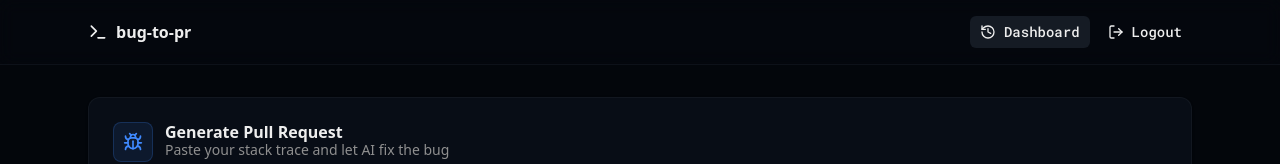
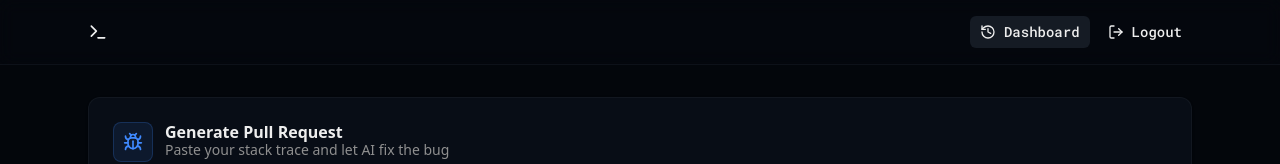
Before and after one commit to ProgramadoresSemPatria/HB03-2025_BUG_TO_PR, a Next.js app in the folder frontend/: page /dashboard in a window 1280 px wide. Shown: the top 164 px of the page. Built offline with nearby package versions, Linux system fonts and the light colour scheme; no server answers.

Commit message:
style: simplify header component by removing redundant text element for cleaner design and improved link interaction

```diff
--- a/frontend/src/components/shared/header.tsx
+++ b/frontend/src/components/shared/header.tsx
@@ -21,9 +21,8 @@ export function Header({ variant = "landing" }: HeaderProps) {
     return (
       <header className="border-b border-border/40 bg-card/30 backdrop-blur-sm sticky top-0 z-50">
         <div className="w-full max-w-6xl mx-auto px-6 h-16 flex items-center justify-between">
-          <Link href={ROUTES.HOME} className="flex items-center gap-2 hover:opacity-80 transition-opacity">
+          <Link href={ROUTES.HOME} className="flex items-center hover:opacity-80 transition-opacity">
             <Terminal className="h-5 w-5 text-foreground" />
-            <span className="font-semibold">bug-to-pr</span>
           </Link>
 
           <div className="flex items-center gap-2">
```
